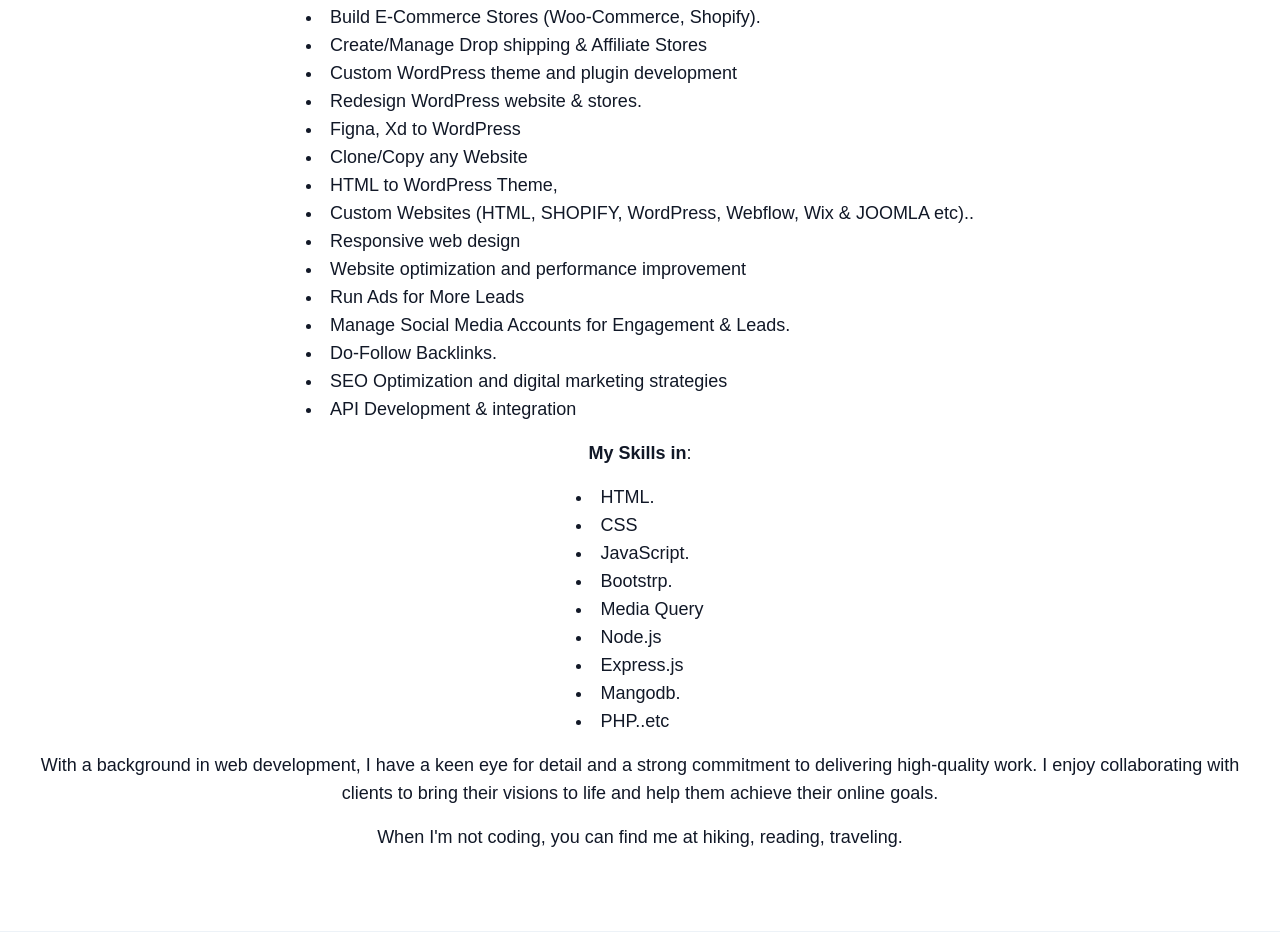
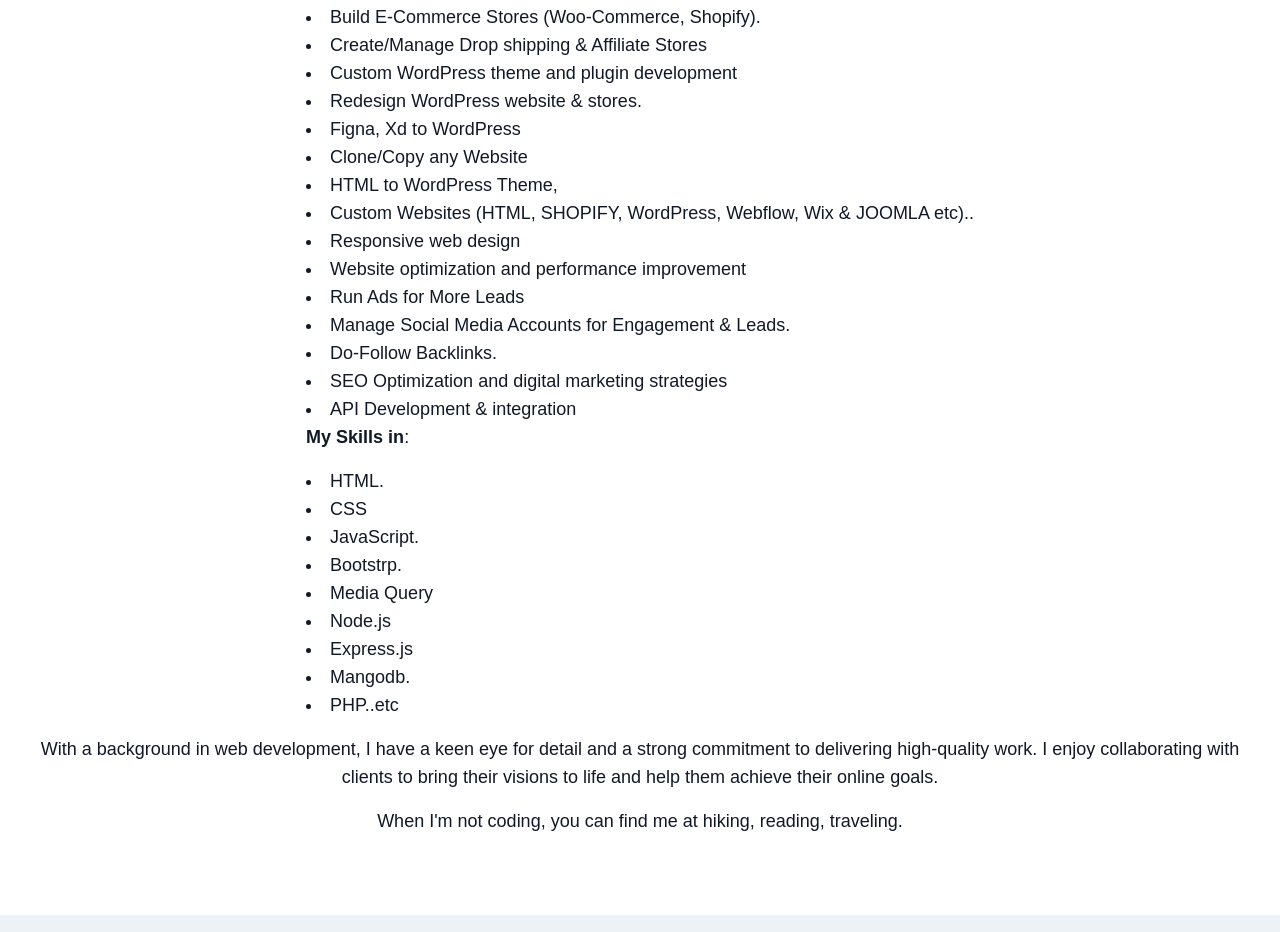
Before and after one commit to Shahzaibkhan0720/www.MyPortfolio.com, a plain HTML site: page index.html in a window 1280 px wide. Shown: the part 317-1249 px from the top of the page. Drawn offline with nearby package versions, Linux system fonts and the light colour scheme.

Commit message:
Update index.html

```diff
--- a/index.html
+++ b/index.html
@@ -50,14 +50,7 @@
             <li>Do-Follow Backlinks.</li>
             <li>SEO Optimization and digital marketing strategies</li>
             <li>API Development & integration</li>
-
-
-        </ul>
-
-
-        <p class="text-lg mb-4"><b>My Skills in</b>:</p>
-        <ul class="list-disc list-inside text-left inline-block text-lg mb-4">
-
+            <p class="text-lg mb-4"><b>My Skills in</b>:</p>
             <li>HTML.</li>
             <li>CSS </li>
             <li>JavaScript.</li>
@@ -67,8 +60,9 @@
             <li>Express.js</li>
             <li>Mangodb.</li>
             <li>PHP..etc</li>
+        </ul>
 
-        </ul>
+
 
         <p class="text-lg mb-4">With a background in web development, I have a keen eye for detail and a strong commitment to delivering high-quality work. I enjoy collaborating with clients to bring their visions to life and help them achieve their online goals.</p>
         <p class="text-lg">When I'm not coding, you can find me at hiking, reading, traveling.</p>
```
